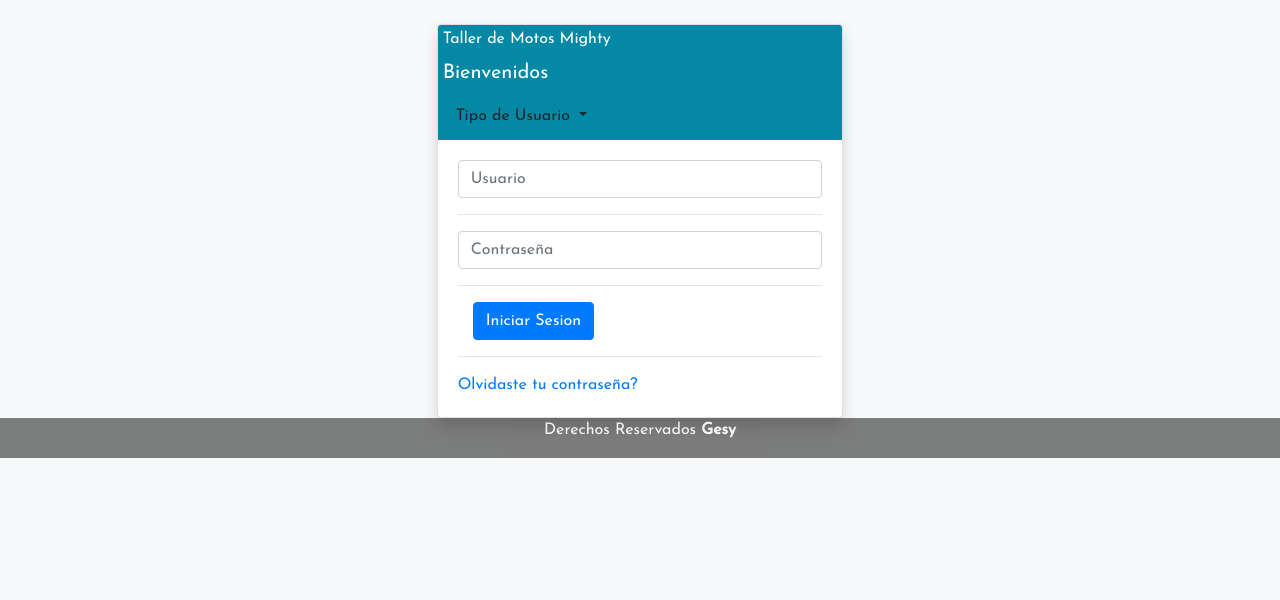
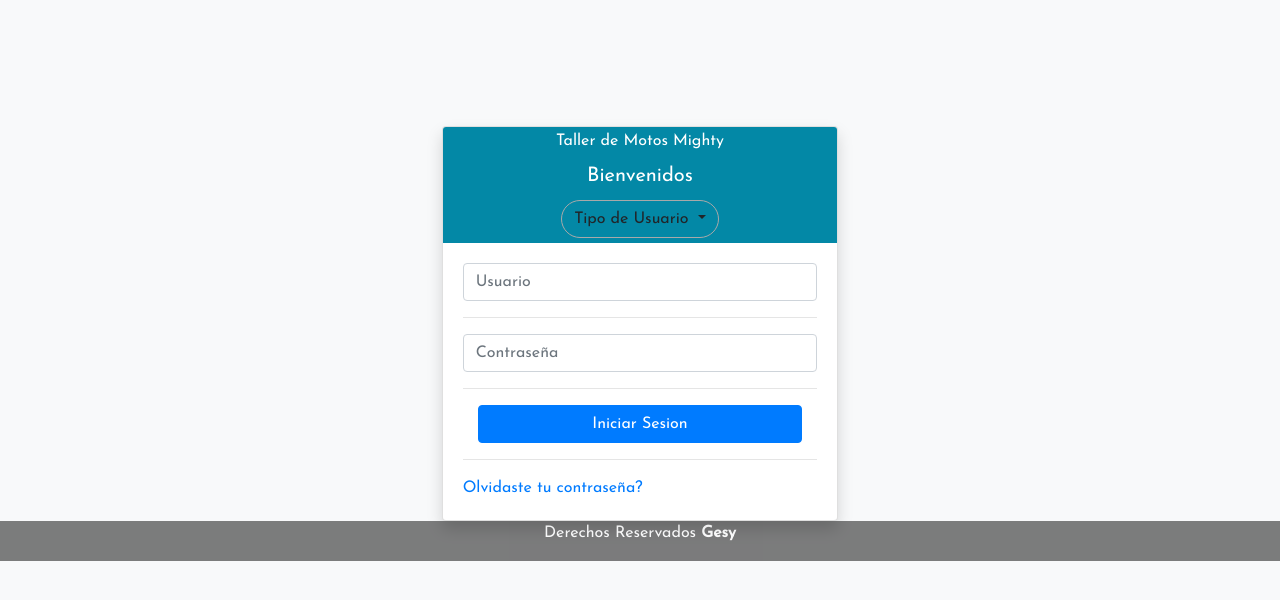
Before and after one commit to Kejebo/proyecto_motos, a PHP site: page / in a window 1280 px wide. Shown: the top 600 px of the page. Run offline with PHP 8.4, Linux system fonts and the light colour scheme; some libraries are stand-ins or nearby versions.

Commit message:
Update styles.css
agregue css para el form de login

```diff
--- a/Taller_Motos/assets/css/styles.css
+++ b/Taller_Motos/assets/css/styles.css
@@ -102,7 +102,7 @@ body{
   color: #717171;
   line-height: 25px;
 }
-footer{
+footer {
   background-color: #000;
   height: 40px;
   color: white;
@@ -138,3 +138,30 @@ table{
       display: none !important;
     }
   }
+
+
+
+  #formulario {
+     margin: 0px;
+     margin-top: 8%;
+
+  }
+
+  .titulosCards{
+      text-align: center;
+  }
+
+#boton_selector_usuarios{
+  border-radius: 20px;
+  border-color: darkgray;
+
+
+}
+
+#boton_inicio_sesion{
+  width: 100%;
+}
+
+.titulosCards{
+
+}
```
